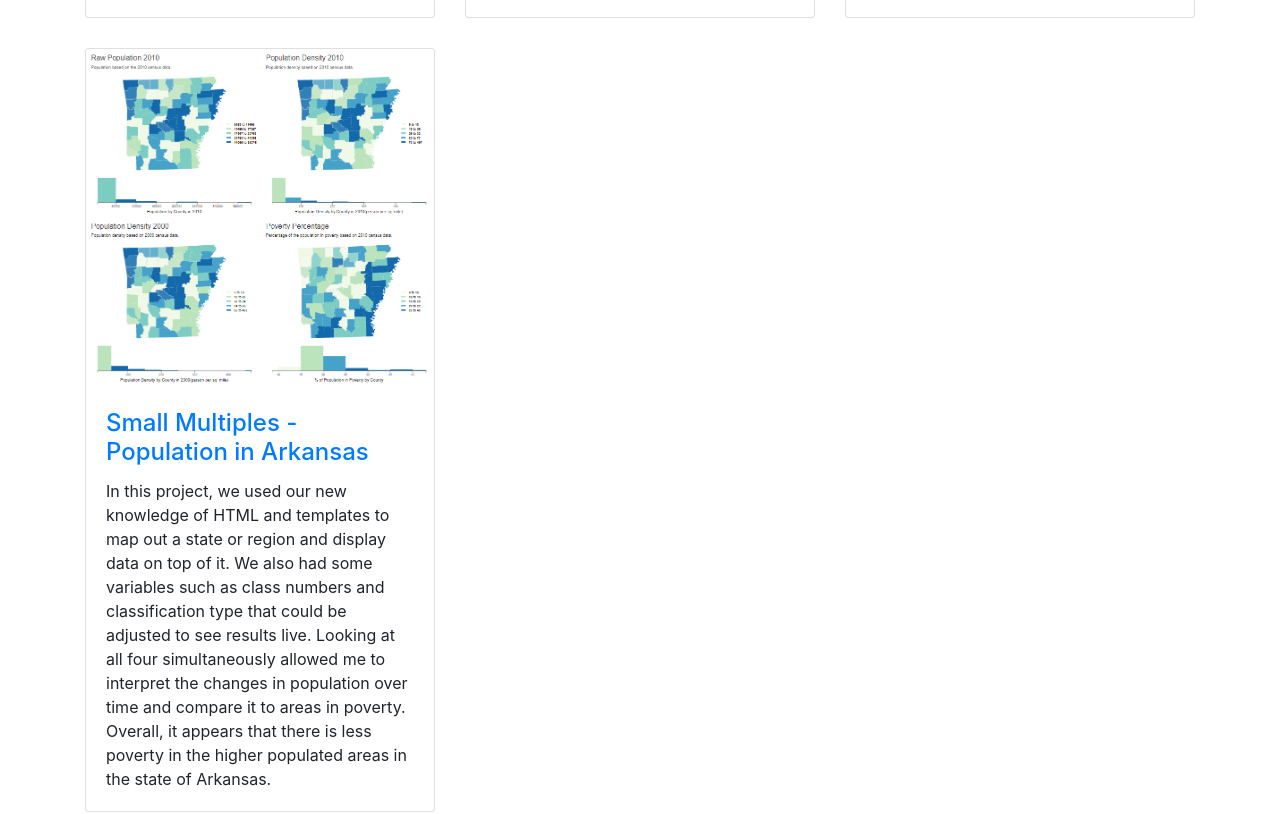
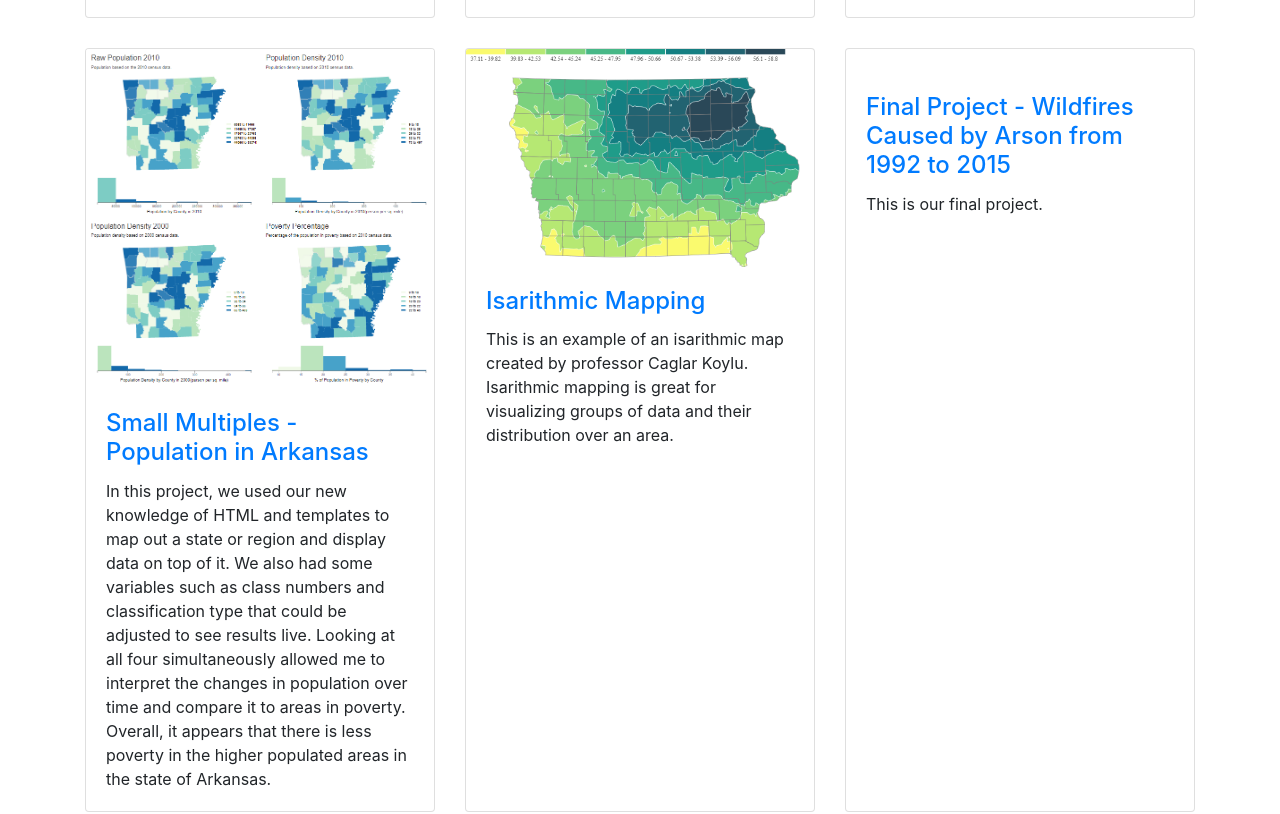
Before and after one commit to geog3540/etabbert, a website: page index.html in a window 1280 px wide. Shown: the part 776-1590 px from the top of the page. Drawn offline with Linux system fonts and the light colour scheme.

Commit message:
final test

```diff
--- a/index.html
+++ b/index.html
@@ -101,6 +101,28 @@
             </div>
           </div>
         </div>
+		<div class="col-lg-4 col-sm-6 portfolio-item">
+          <div class="card h-100">
+            <a href="#"><img class="card-img-top" src="images/isarithmic.png" alt=""></a>
+            <div class="card-body">
+              <h4 class="card-title">
+                <a href="https://observablehq.com/@caglarkoylu/isarithmic-mapping-geog-3540">Isarithmic Mapping</a>
+              </h4>
+              <p class="card-text">This is an example of an isarithmic map created by professor Caglar Koylu. Isarithmic mapping is great for visualizing groups of data and their distribution over an area.</p>
+            </div>
+          </div>
+        </div>
+		<div class="col-lg-4 col-sm-6 portfolio-item">
+          <div class="card h-100">
+            <a href="#"><img class="card-img-top" src="" alt=""></a>
+            <div class="card-body">
+              <h4 class="card-title">
+                <a href="animatedchoropleth/animated.html">Final Project - Wildfires Caused by Arson from 1992 to 2015</a>
+              </h4>
+              <p class="card-text">This is our final project.</p>
+            </div>
+          </div>
+        </div>
       </div>
       <!-- /.row -->
 
```
Also changed, not shown: images/isarithmic.png (added).
